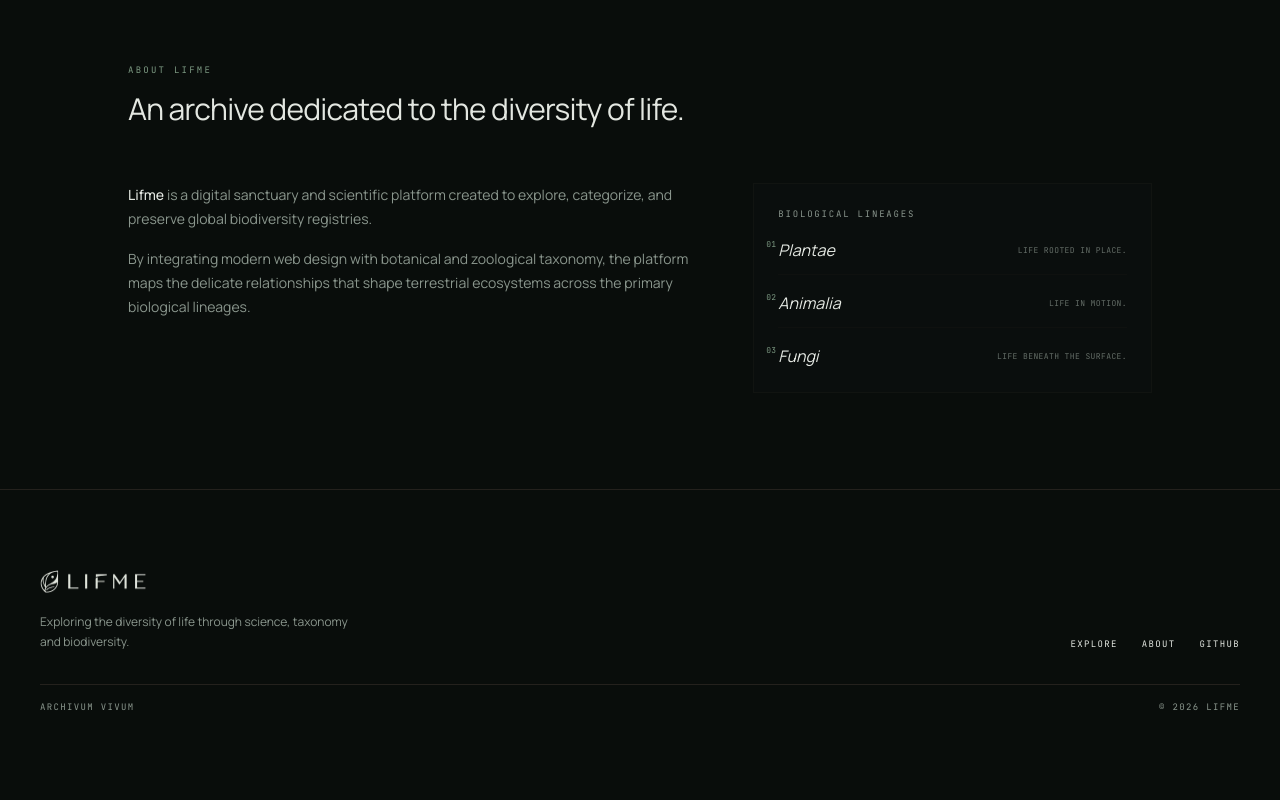
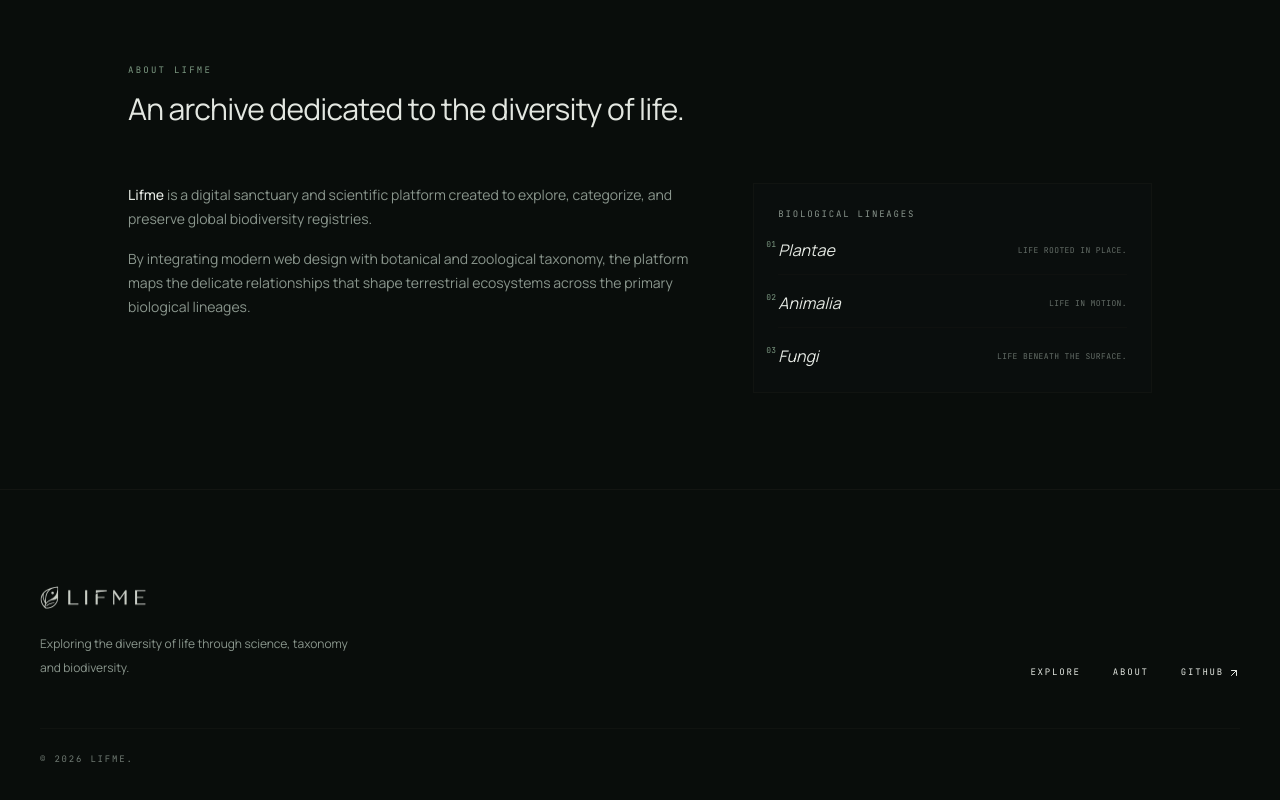
Before and after one commit to jaozinpaulin/Leaf-Me-2.0, a Next.js app: page / in a window 1280 px wide. Shown: the part 3250-4050 px from the top of the page. Before the commit the page ends 4004 px from the top, so only its background shows below. Built offline with nearby package versions, Linux system fonts and the light colour scheme; no server answers.

Commit message:
style: footer styles new layout

```diff
--- a/src/components/Footer.tsx
+++ b/src/components/Footer.tsx
@@ -1,13 +1,14 @@
 import Image from "next/image";
 import Link from "next/link";
+import { ArrowUpRight } from "lucide-react";
 
 export default function Footer() {
     return (
-        <footer className="border-t border-leaf-border bg-leaf-bg">
-            <div className="px-6 py-10 mt-10 lg:px-10">
-                <div className="flex flex-col gap-8 md:flex-row md:items-end md:justify-between">
+        <footer className="border-t border-leaf-border/40 bg-leaf-bg">
+            <div className="mx-auto max-w-7xl px-6 py-14 mt-10 lg:px-10">
+                <div className="flex flex-col gap-10 md:flex-row md:items-end md:justify-between">
                     <div>
-                        <Link href="/" className="inline-flex items-center">
+                        <Link href="/" className="inline-flex items-center opacity-90 transition-opacity hover:opacity-100">
                             <Image
                                 src="/lifme.webp"
                                 alt="Lifme"
@@ -17,23 +18,22 @@ export default function Footer() {
                             />
                         </Link>
 
-                        <p className="mt-3 max-w-xs text-xs leading-5 text-leaf-muted">
-                            Exploring the diversity of life through science,
-                            taxonomy and biodiversity.
+                        <p className="mt-4 max-w-xs text-xs leading-6 text-leaf-muted">
+                            Exploring the diversity of life through science, taxonomy and biodiversity.
                         </p>
                     </div>
 
-                    <div className="flex flex-wrap items-center gap-x-6 gap-y-3">
+                    <div className="flex flex-wrap items-center gap-x-8 gap-y-3">
                         <Link
                             href="/"
-                            className="font-mono text-[9px] uppercase tracking-[0.15em] text-leaf-muted transition-colors hover:text-leaf-text"
+                            className="font-mono text-[9px] uppercase tracking-[0.2em] text-leaf-muted transition-colors hover:text-leaf-accent"
                         >
                             Explore
                         </Link>
 
                         <Link
                             href="/about"
-                            className="font-mono text-[9px] uppercase tracking-[0.15em] text-leaf-muted transition-colors hover:text-leaf-text"
+                            className="font-mono text-[9px] uppercase tracking-[0.2em] text-leaf-muted transition-colors hover:text-leaf-accent"
                         >
                             About
                         </Link>
@@ -42,20 +42,18 @@ export default function Footer() {
                             href="https://github.com/jaozinpaulin"
                             target="_blank"
                             rel="noopener noreferrer"
-                            className="font-mono text-[9px] uppercase tracking-[0.15em] text-leaf-muted transition-colors hover:text-leaf-text"
+                            className="group inline-flex items-center gap-1 font-mono text-[9px] uppercase tracking-[0.2em] text-leaf-muted transition-colors hover:text-leaf-accent"
                         >
-                            GitHub
+                            <span>GitHub</span>
+                            <ArrowUpRight className="h-3 w-3 transition-transform duration-300 group-hover:translate-x-0.5 group-hover:-translate-y-0.5" />
                         </Link>
                     </div>
                 </div>
 
-                <div className="mt-8 flex flex-col gap-2 border-t border-leaf-border pt-4 sm:flex-row sm:items-center sm:justify-between">
-                    <span className="font-mono text-[9px] uppercase tracking-[0.15em] text-leaf-muted">
-                        Archivum Vivum
-                    </span>
+                <div className="mt-12 flex flex-col gap-4 border-t border-leaf-border/30 pt-6 sm:flex-row sm:items-center sm:justify-between">
 
-                    <span className="font-mono text-[9px] uppercase tracking-[0.15em] text-leaf-muted">
-                        © 2026 Lifme
+                    <span className="font-mono text-[9px] uppercase tracking-[0.2em] text-leaf-muted/80">
+                        &copy; 2026 Lifme.
                     </span>
                 </div>
             </div>
```
